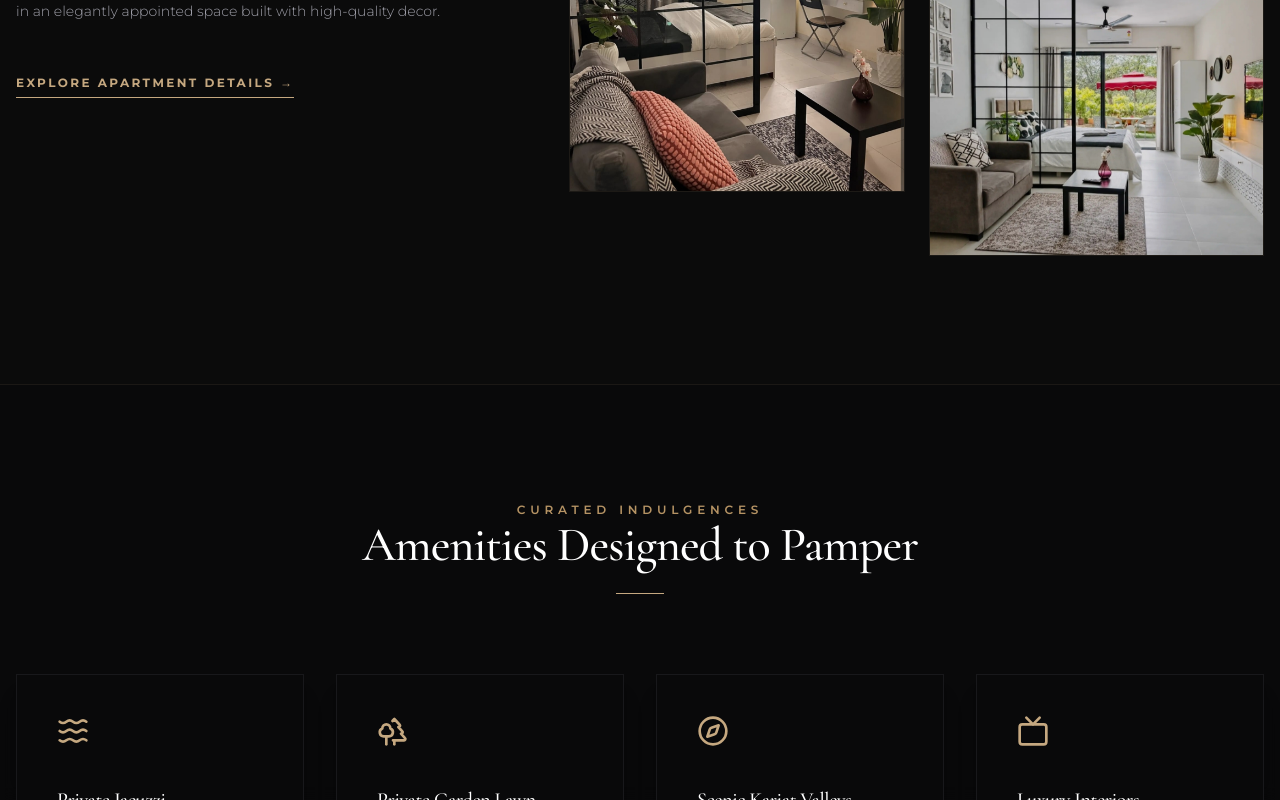
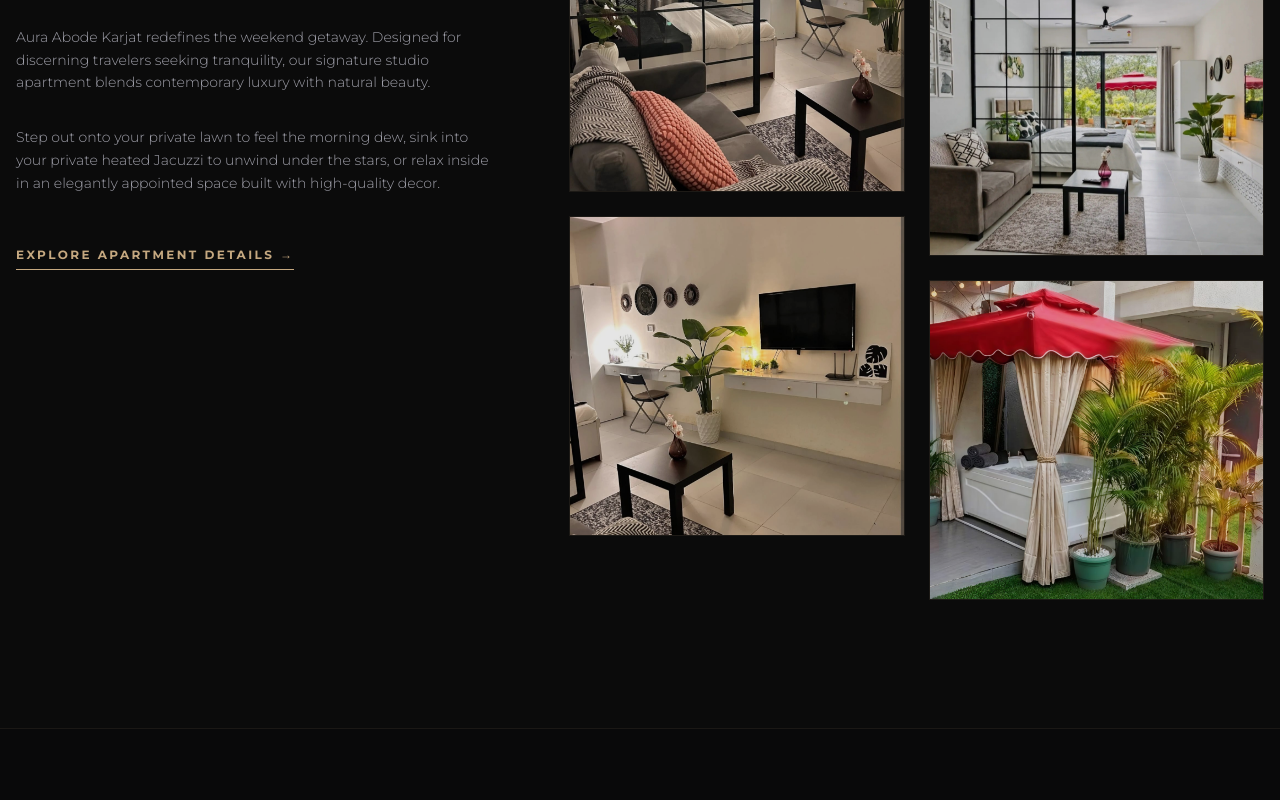
Before and after one commit to imsatyamsanjeev-cmyk/aura-abode-karjat, a Next.js app: page / in a window 1280 px wide. Shown: the part 1496-2296 px from the top of the page. Built offline with nearby package versions, Linux system fonts and the light colour scheme.

Commit message:
feat: add 2 new garden and living room photos to home page gallery

```diff
--- a/src/app/page.tsx
+++ b/src/app/page.tsx
@@ -148,6 +148,14 @@ export default function Home() {
                   className="w-full h-full object-cover group-hover:scale-105 transition-transform duration-700"
                 />
               </div>
+              <div className="h-80 overflow-hidden border border-gold-400/10 group relative">
+                <div className="absolute inset-0 bg-black/10 group-hover:bg-transparent transition-colors duration-300 z-10" />
+                <img
+                  src="/images/living-room/living4.jpeg"
+                  alt="Modern Studio Seating"
+                  className="w-full h-full object-cover group-hover:scale-105 transition-transform duration-700"
+                />
+              </div>
             </div>
             <div className="space-y-6 pt-16">
               <div className="h-96 overflow-hidden border border-gold-400/10 group relative">
@@ -163,6 +171,14 @@ export default function Home() {
                 <img
                   src="/images/living-room/living1.jpeg"
                   alt="Chic Studio Interior Lounge"
+                  className="w-full h-full object-cover group-hover:scale-105 transition-transform duration-700"
+                />
+              </div>
+              <div className="h-80 overflow-hidden border border-gold-400/10 group relative">
+                <div className="absolute inset-0 bg-black/10 group-hover:bg-transparent transition-colors duration-300 z-10" />
+                <img
+                  src="/images/garden/garden3.jpeg"
+                  alt="Lush Abode Landscaping"
                   className="w-full h-full object-cover group-hover:scale-105 transition-transform duration-700"
                 />
               </div>
```
Also changed, not shown: public/images/garden/garden3.jpeg (added), public/images/living-room/living4.jpeg (added).
